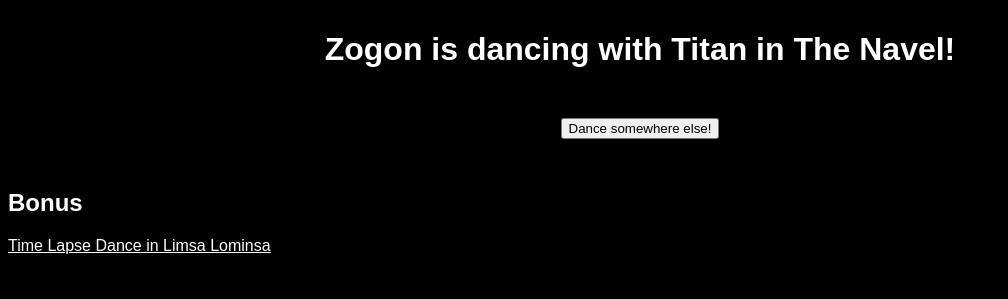
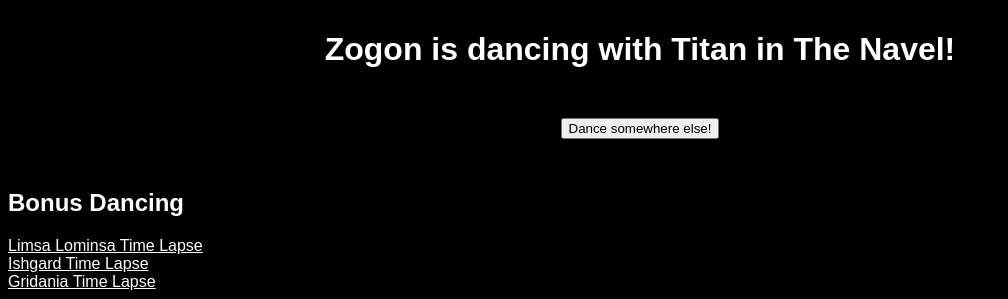
Before and after one commit to ZogonUriion/ZogonUriion.github.io, a plain HTML site: page index.html in a window 1280 px wide. Shown: the part 501-800 px from the top of the page, without its empty margins (0-1008 px from the left). Drawn offline with Linux system fonts and the light colour scheme.

Commit message:
Added links to Ishgard and Gridania Dances

```diff
--- a/index.html
+++ b/index.html
@@ -14,8 +14,10 @@
          </span>
       </div>
       <div id="bonus">
-         <h2>Bonus</h2>
-         <a href="https://www.youtube.com/watch?v=GhAWZ1c8p0k">Time Lapse Dance in Limsa Lominsa</a>
+         <h2>Bonus Dancing</h2>
+         <div><a href="https://www.youtube.com/watch?v=GhAWZ1c8p0k">Limsa Lominsa Time Lapse</a></div>
+         <div><a href="https://www.youtube.com/watch?v=h8GkYEEnLjY">Ishgard Time Lapse</a></div>
+         <div><a href="https://www.youtube.com/watch?v=XYDZ37GXkHI">Gridania Time Lapse</a></div>
       </div>
    </body>
 </html>
```
